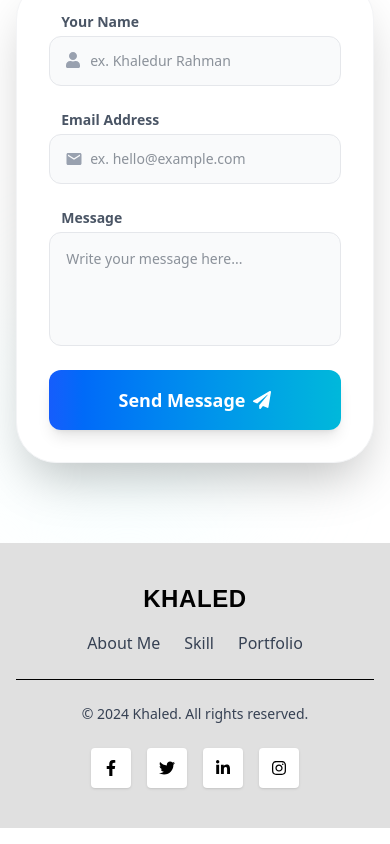
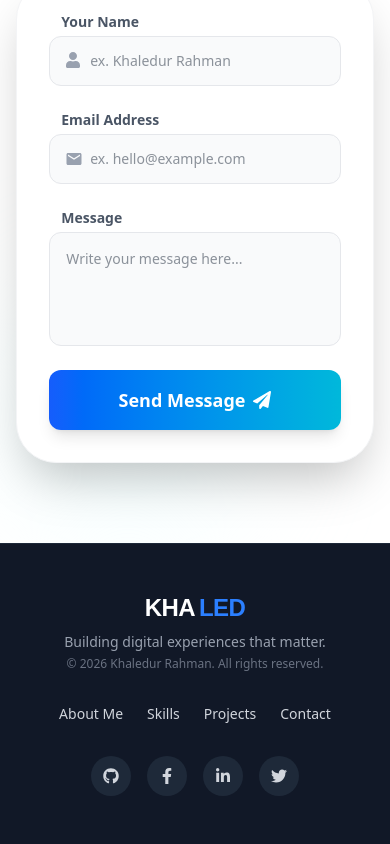
Before and after one commit to khaled6013/MY-PORTFOLIO, a React (Vite) app: page / in a window 390 px wide. Shown: the part 6875-7719 px from the top of the page. Built offline with nearby package versions, Linux system fonts and the light colour scheme.

Commit message:
footerB update and link update

```diff
--- a/src/components/FooterB.jsx
+++ b/src/components/FooterB.jsx
@@ -1,77 +1,95 @@
-import { FaFacebookF, FaTwitter, FaLinkedinIn, FaInstagram } from "react-icons/fa";
+import React from "react";
+import { FaFacebookF, FaTwitter, FaLinkedinIn, FaInstagram, FaGithub } from "react-icons/fa";
 
 const FooterB = () => {
+  const currentYear = new Date().getFullYear();
+
   return (
-    <>
-       <footer className="lg:py-20 py-10 bg-[#E0E0E0]">
-      <div className="w-11/12 mx-auto">
-        <div className="flex flex-col md:flex-row items-center justify-between pb-6">
-          <h2 className="text-2xl font-extrabold text-black tracking-wide mb-4 md:mb-0 font-pops">
-            KHALED
-          </h2>
-          <ul className="flex items-center gap-6 text-gray-700 font-medium">
+    <footer className="bg-[#111827] text-white py-12 border-t border-gray-800">
+      <div className="w-11/12 max-w-7xl mx-auto">
+        <div className="flex flex-col md:flex-row items-center justify-between gap-8">
+
+          {/* 1. Brand & Copyright */}
+          <div className="text-center md:text-left">
+            <a href="#" className="text-2xl font-extrabold font-pops tracking-tight flex items-center justify-center md:justify-start gap-1">
+              KHA<span className="text-blue-500">LED</span>
+            </a>
+            <p className="text-gray-400 text-sm mt-2">
+              Building digital experiences that matter.
+            </p>
+            <p className="text-gray-500 text-xs mt-1">
+              &copy; {currentYear} Khaledur Rahman. All rights reserved.
+            </p>
+          </div>
+
+          {/* 2. Quick Links */}
+          <ul className="flex flex-wrap justify-center gap-6 md:gap-8 text-sm font-medium text-gray-300">
             <li>
-              <a
-                href="#about"
-                className="hover:text-black transition-colors duration-300"
-              >
+              <a href="#about" className="hover:text-blue-400 transition-colors duration-300 relative group">
                 About Me
+                <span className="absolute -bottom-1 left-0 w-0 h-0.5 bg-blue-400 transition-all duration-300 group-hover:w-full"></span>
               </a>
             </li>
             <li>
-              <a
-                href="#skill"
-                className="hover:text-black transition-colors duration-300"
-              >
-                Skill
+              <a href="#skill" className="hover:text-blue-400 transition-colors duration-300 relative group">
+                Skills
+                <span className="absolute -bottom-1 left-0 w-0 h-0.5 bg-blue-400 transition-all duration-300 group-hover:w-full"></span>
               </a>
             </li>
             <li>
-              <a
-                href="#portfolio"
-                className="hover:text-black transition-colors duration-300"
-              >
-                Portfolio
+              <a href="#project" className="hover:text-blue-400 transition-colors duration-300 relative group">
+                Projects
+                <span className="absolute -bottom-1 left-0 w-0 h-0.5 bg-blue-400 transition-all duration-300 group-hover:w-full"></span>
+              </a>
+            </li>
+            <li>
+              <a href="#contact" className="hover:text-blue-400 transition-colors duration-300 relative group">
+                Contact
+                <span className="absolute -bottom-1 left-0 w-0 h-0.5 bg-blue-400 transition-all duration-300 group-hover:w-full"></span>
               </a>
             </li>
           </ul>
-        </div>
-        <div className="border-b border-black mb-6"></div>
-        <div className="flex flex-col md:flex-row items-center justify-between gap-6">
-          <p className="text-gray-700 text-sm text-center md:text-left">
-            &copy; 2024 Khaled. All rights reserved.
-          </p>
+
+          {/* 3. Social Media Icons */}
           <div className="flex items-center gap-4">
             <a
-
-              className="p-3 bg-white hover:bg-black hover:text-white text-black rounded-sm shadow-sm transition-all duration-300"
+              href="https://github.com/khaled6013"
+              target="_blank"
+              rel="noreferrer"
+              className="w-10 h-10 flex items-center justify-center rounded-full bg-gray-800 text-gray-300 hover:bg-white hover:text-black transition-all duration-300 hover:-translate-y-1"
+            >
+              <FaGithub />
+            </a>
+            <a
+              href="https://www.facebook.com/pk.khaled.7"
+              target="_blank"
+              rel="noreferrer"
+              className="w-10 h-10 flex items-center justify-center rounded-full bg-gray-800 text-gray-300 hover:bg-[#1877F2] hover:text-white transition-all duration-300 hover:-translate-y-1"
             >
               <FaFacebookF />
             </a>
             <a
-
-              className="p-3 bg-white hover:bg-black hover:text-white text-black rounded-sm shadow-sm transition-all duration-300"
-            >
-              <FaTwitter />
-            </a>
-            <a
-
-              className="p-3 bg-white hover:bg-black hover:text-white text-black rounded-sm shadow-sm transition-all duration-300"
+              href="#"
+              target="_blank"
+              rel="noreferrer"
+              className="w-10 h-10 flex items-center justify-center rounded-full bg-gray-800 text-gray-300 hover:bg-[#0077B5] hover:text-white transition-all duration-300 hover:-translate-y-1"
             >
               <FaLinkedinIn />
             </a>
             <a
-
-              className="p-3 bg-white hover:bg-black hover:text-white text-black rounded-sm shadow-sm transition-all duration-300"
+              href="https://x.com/khaledur_r62302"
+              target="_blank"
+              rel="noreferrer"
+              className="w-10 h-10 flex items-center justify-center rounded-full bg-gray-800 text-gray-300 hover:bg-black hover:text-white transition-all duration-300 hover:-translate-y-1"
             >
-              <FaInstagram />
+              <FaTwitter />
             </a>
           </div>
+
         </div>
       </div>
     </footer>
-    </>
-  )
-}
+  );
+};
 
-export default FooterB
+export default FooterB;
```
